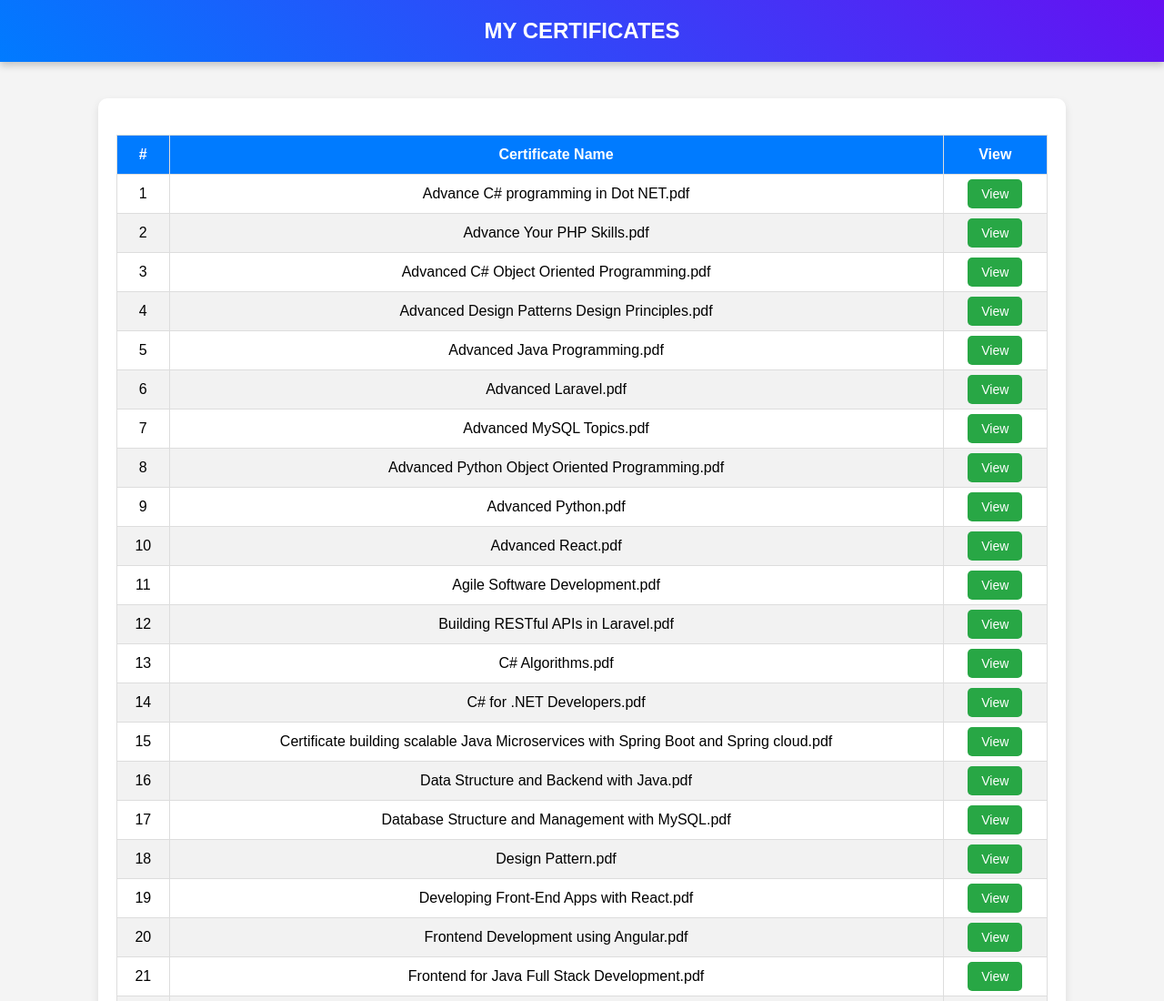
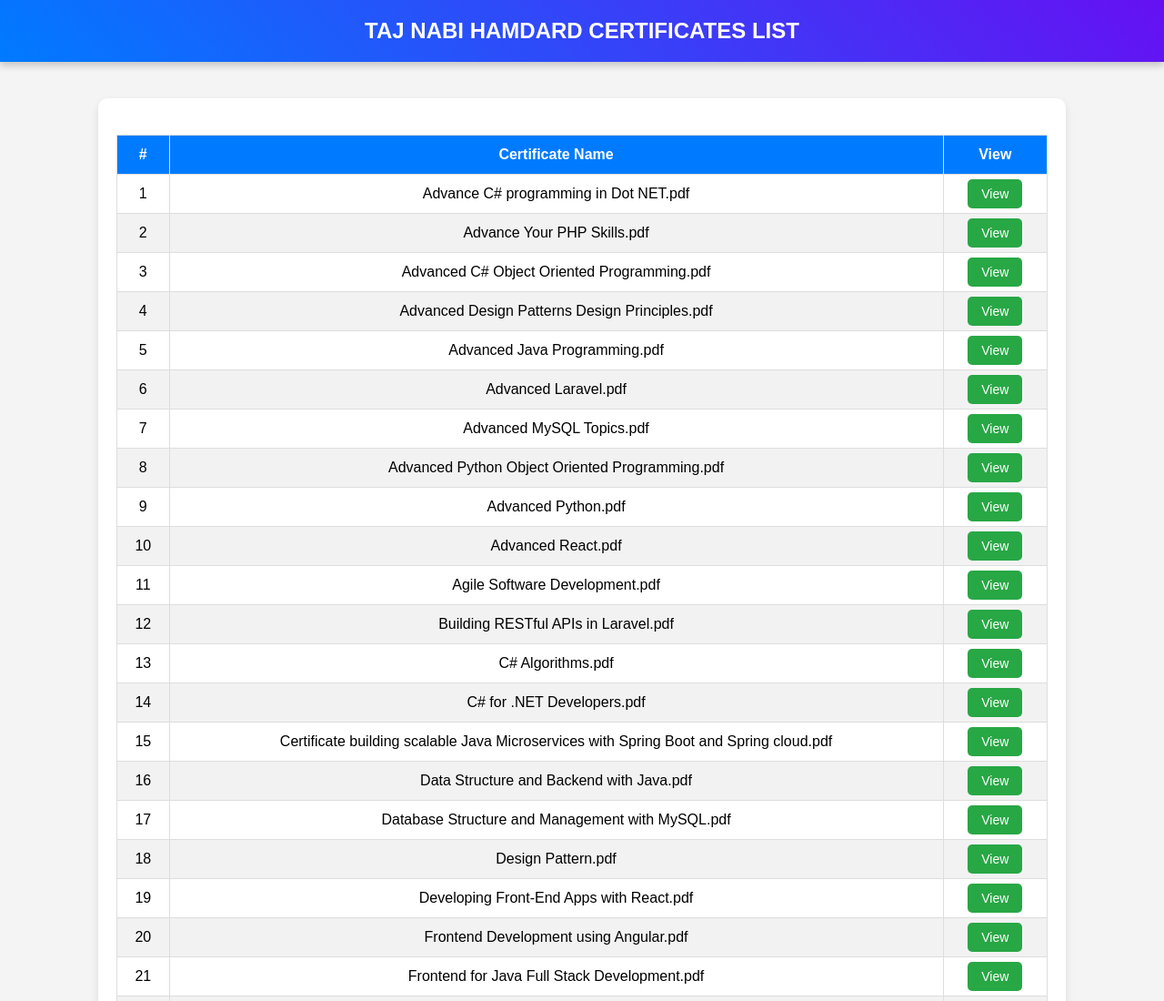
Before and after one commit to Tajnabi-dev/Taj-Nabi-Certificates, a plain HTML site: page index.html in a window 1280 px wide. Shown: the top 1100 px of the page at 91% size. Drawn offline with Linux system fonts and the light colour scheme.

Commit message:
Update index.html

```diff
--- a/index.html
+++ b/index.html
@@ -8,7 +8,7 @@
 </head>
 <body>
 
-<header>My Certificates</header>
+<header>Taj Nabi Hamdard Certificates List</header>
 
 <div class="table-container">
     <table>
```
